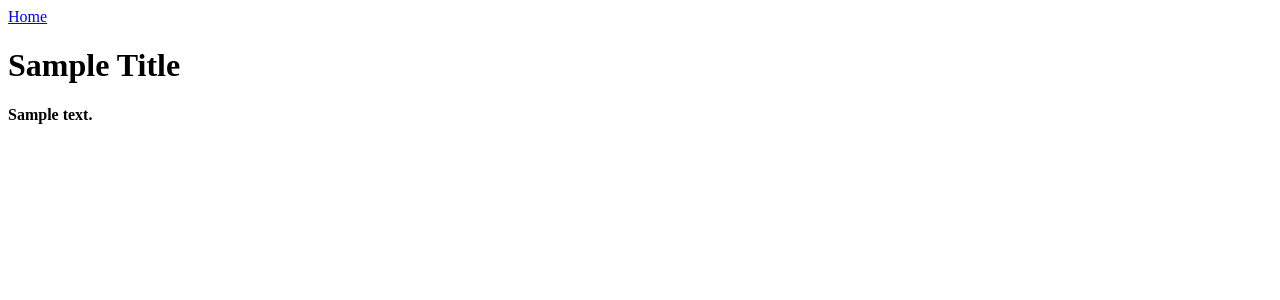
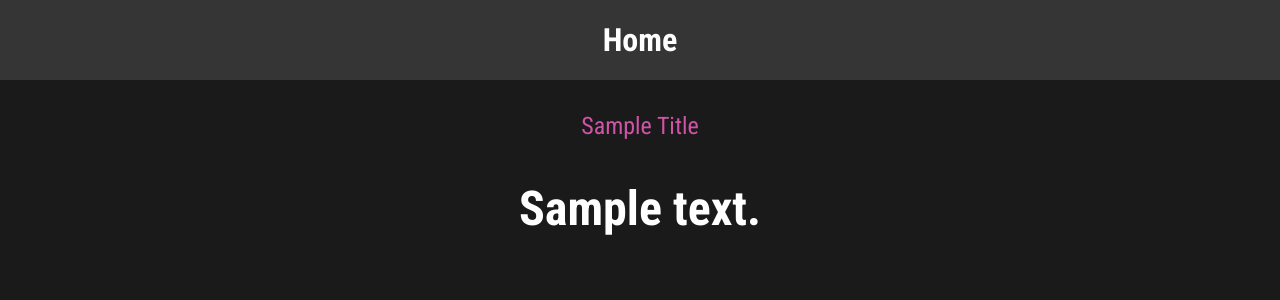
Before and after one commit to arianhamid/djangoTutor_monthly_challenges, a Django app: template challenges/templates/challenges/challenge.html in a window 1280 px wide. Shown: the top 300 px of the page. Run offline with Django 4.2, Linux system fonts and the light colour scheme; the template is opened without the code that fills it: most values are stand-ins (such as "Sample title", 1, 10 or a date in 2020).

Commit message:
styles updated

```diff
--- /dev/null
+++ b/challenges/static/challenges/challenge.css
@@ -0,0 +1,22 @@
+h1,
+h2 {
+  text-align: center;
+  color: white;
+}
+
+h1 {
+  font-size: 1.5rem;
+  margin: 2rem 0 1rem 0;
+  font-weight: normal;
+  color: #cf54a6;
+}
+
+h2 {
+  font-size: 3rem;
+  font-weight: bold;
+}
+
+.fallback {
+  text-align: center;
+  color: white;
+}
--- /dev/null
+++ b/challenges/static/challenges/includes/header.css
@@ -0,0 +1,25 @@
+header {
+  width: 100%;
+  height: 5rem;
+  background-color: #353535;
+}
+
+header nav {
+  width: 100%;
+  height: 100%;
+  display: flex;
+  justify-content: center;
+  align-items: center;
+}
+
+header nav a {
+  color: white;
+  font-size: 2rem;
+  font-weight: bold;
+  text-decoration: none;
+}
+
+header nav a:hover,
+header nav a:active {
+  color: #cf54a6;
+}
--- a/challenges/templates/challenges/challenge.html
+++ b/challenges/templates/challenges/challenge.html
@@ -1,4 +1,9 @@
 {% extends "base.html"%}
+{% load static %}
+{% block "css_files" %}
+  <link rel="stylesheet" href="{% static "challenges/challenge.css" %}" >
+  <link rel="stylesheet" href="{% static "challenges/includes/header.css" %}" >
+{% endblock %}
 
 {% block "title" %}
     {{title|title}}challenges
@@ -7,5 +12,9 @@
 {% block "content" %}
 {%include "./includes/header.html"%}
     <h1>{{title|title}}</h1>
-    <h4>{{challenge_text}}</h4>
+    {% if challenge_text is not None %}
+        <h2>{{challenge_text}}</h2>
+    {% else %}
+        <p class= "fallback"> there is no challenge for this month yet!</p>
+    {%endif%}
 {% endblock %}
--- a/challenges/templates/challenges/index.html
+++ b/challenges/templates/challenges/index.html
@@ -2,6 +2,7 @@
 {% load static %}
 {% block "css_files" %}
   <link rel="stylesheet" href="{% static "challenges/challenges.css" %}" >
+  <link rel="stylesheet" href="{% static "challenges/includes/header.css" %}" >
 {% endblock %}
 
 {% block "title" %}
--- a/challenges/views.py
+++ b/challenges/views.py
@@ -15,7 +15,7 @@ monthly_challenges = {
     "september": "walk for at least 30 minutes every day!",
     "november": "eat no meats for the entire of the month!",
     "october": "cock for at least 30 minutes every day!",
-    "december": "cock for at least 30 minutes every day!",
+    "december": None,
 }
 # Create your views here.
 
@@ -23,6 +23,7 @@ monthly_challenges = {
 def index_challenge(request):
     months = list(monthly_challenges.keys())
     return render(request, 'challenges/index.html', {'months': months})
+
 
 def monthly_challenges_by_number(request, month):
     months = list(monthly_challenges.keys())
@@ -32,6 +33,7 @@ def monthly_challenges_by_number(request, month):
     redirect_path = reverse("challenges_url_name", args=[redirect_month])
     return HttpResponseRedirect(redirect_path)
 
+
 def monthly_challenge(request, month):
     try:
         challenge_text = monthly_challenges[month]
--- a/monthly_challenges/settings.py
+++ b/monthly_challenges/settings.py
@@ -124,3 +124,6 @@ STATIC_URL = 'static/'
 # https://docs.djangoproject.com/en/4.2/ref/settings/#default-auto-field
 
 DEFAULT_AUTO_FIELD = 'django.db.models.BigAutoField'
+STATICFILES_DIRS = [
+    BASE_DIR / 'static'
+]
--- /dev/null
+++ b/static/styles.css
@@ -0,0 +1,10 @@
+@import url('https://fonts.googleapis.com/css2?family=Roboto+Condensed:wght@400;700&display=swap');
+
+html {
+  font-family: 'Roboto Condensed', sans-serif;
+}
+
+body {
+  margin: 0;
+  background-color: #1a1a1a;
+}
--- a/templates/base.html
+++ b/templates/base.html
@@ -1,8 +1,10 @@
+{% load static%}
 <!DOCTYPE html>
 <html lang="en">
   <head>
     <meta charset="UTF-8" />
     <meta name="viewport" content="width=device-width, initial-scale=1.0" />
+    <link rel="stylesheet" href= "{% static "styles.css"%}">
     {% block "css_files" %}{% endblock %}
     <title>{% block "title"%}{%endblock%}</title>
   </head>
```
Also changed, not shown: challenges/static/challenges/challenges.css (+36 -2 lines).
